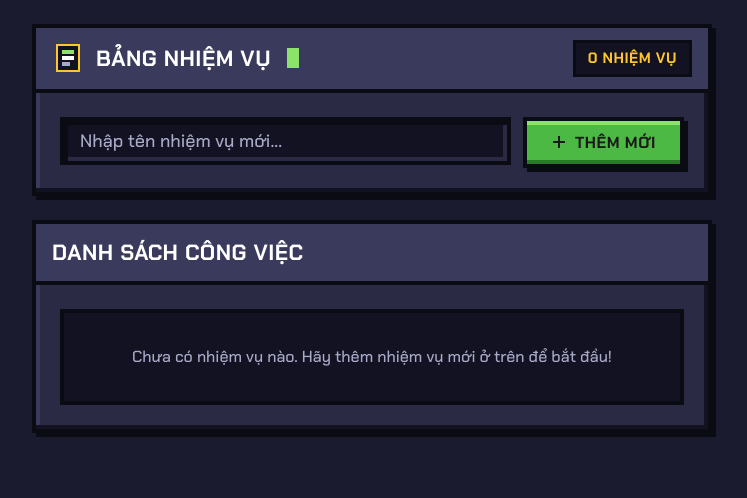
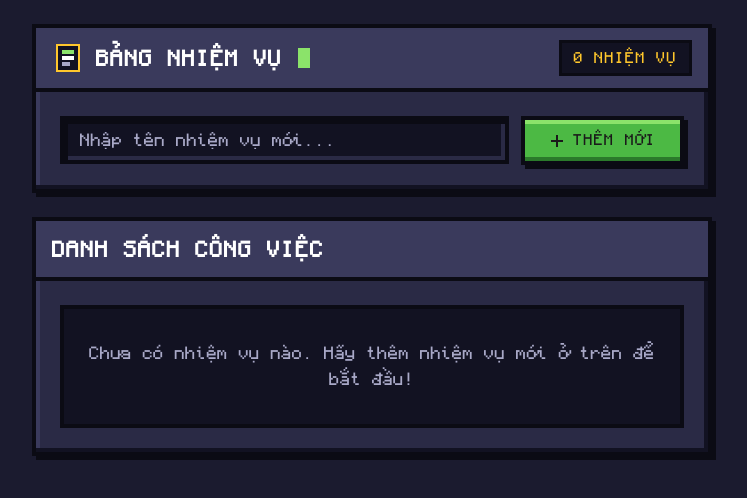
Before and after one commit to TienThanhUs/TodoAppBasic-NMCNPM, a website: page public/index.html in a window 1280 px wide. Shown: the whole page, without its empty margins (268-1015 px from the left). Drawn offline with Linux system fonts and the light colour scheme; no server answers.

Commit message:
doi phong chu

```diff
--- a/public/index.html
+++ b/public/index.html
@@ -8,6 +8,14 @@
   <link rel="preconnect" href="https://fonts.gstatic.com" crossorigin>
   <link href="https://fonts.googleapis.com/css2?family=Chakra+Petch:wght@500;600;700&family=Pixelify+Sans:wght@600;700&display=swap" rel="stylesheet">
   <style>
+    @font-face {
+      font-family: 'MinecraftVN';
+      src: url('/fonts/Pixelcraft.otf') format('opentype');
+      font-weight: normal;
+      font-style: normal;
+      font-display: swap;
+    }
+
     :root {
       /* ---------- Màu nền ---------- */
       --bg-page:        #1b1b2f;   /* nền trang (xanh đêm đậm) */
@@ -37,9 +45,9 @@
       --space-1: 4px;  --space-2: 8px;  --space-3: 12px;
       --space-4: 16px; --space-5: 24px; --space-6: 32px;
 
-      /* ---------- Font ---------- */
-      --font-pixel: 'Chakra Petch', 'Pixelify Sans', sans-serif; /* tiêu đề, nút, nhãn: vuông vức và cực rõ dấu tiếng Việt */
-      --font-body:  'Chakra Petch', system-ui, -apple-system, sans-serif; /* chữ nội dung dễ đọc */
+      /* ---------- Font Minecraft thuần 100% hỗ trợ tiếng Việt ---------- */
+      --font-pixel: 'MinecraftVN', monospace;
+      --font-body:  'MinecraftVN', monospace;
     }
 
     * {
@@ -65,11 +73,12 @@
       background-color: var(--bg-page);
       color: var(--text);
       font-family: var(--font-body);
-      font-size: 18px;
-      font-weight: 500;
-      line-height: 1.5;
+      font-size: 16px;
+      line-height: 1.6;
       min-height: 100vh;
       padding: var(--space-5) var(--space-4);
+      -webkit-font-smoothing: none;
+      font-smooth: never;
     }
 
     img, svg, canvas, .sprite {
@@ -109,10 +118,9 @@
 
     .panel-title {
       font-family: var(--font-pixel);
-      font-size: 22px;
-      font-weight: 700;
+      font-size: 20px;
       text-transform: uppercase;
-      letter-spacing: 0.5px;
+      letter-spacing: 1px;
       display: flex;
       align-items: center;
       gap: var(--space-3);
@@ -125,15 +133,14 @@
     /* Huy hiệu / Nhãn (Badge) */
     .pixel-badge {
       font-family: var(--font-pixel);
-      font-size: 15px;
-      font-weight: 700;
+      font-size: 14px;
       padding: var(--space-1) var(--space-3);
       border: var(--border-w-sm) solid var(--outline);
       border-radius: 0;
       background: var(--bg-inset);
       color: var(--yellow);
       text-transform: uppercase;
-      letter-spacing: 0.5px;
+      letter-spacing: 1px;
     }
 
     /* Form tạo task */
@@ -165,8 +172,7 @@
       width: 100%;
       height: 48px;
       font-family: var(--font-body);
-      font-size: 18px;
-      font-weight: 500;
+      font-size: 16px;
       color: var(--text);
       background: var(--bg-inset);
       border: var(--border-w) solid var(--outline);
@@ -192,8 +198,7 @@
 
     .error-msg {
       color: var(--red-light);
-      font-size: 15px;
-      font-weight: 600;
+      font-size: 14px;
       margin-top: var(--space-2);
       display: none;
     }
@@ -205,9 +210,8 @@
     /* Nút bấm chuẩn .pixel-btn */
     .pixel-btn {
       font-family: var(--font-pixel);
-      font-size: 16px;
-      font-weight: 700;
-      letter-spacing: 0.5px;
+      font-size: 14px;
+      letter-spacing: 1px;
       line-height: 1.2;
       padding: var(--space-3) var(--space-5);
       min-height: 48px;
@@ -297,7 +301,7 @@
     /* Nút trạng thái task (Checkbox button >= 44x44px) */
     .status-btn {
       padding: var(--space-2) var(--space-3);
-      font-size: 15px;
+      font-size: 13px;
       min-height: 44px;
     }
 
@@ -334,8 +338,7 @@
 
     .task-name {
       font-family: var(--font-body);
-      font-size: 18px;
-      font-weight: 600;
+      font-size: 16px;
       color: var(--text);
       word-break: break-word;
     }
@@ -347,8 +350,7 @@
 
     .task-status-tag {
       font-family: var(--font-pixel);
-      font-size: 14px;
-      font-weight: 700;
+      font-size: 12px;
       padding: var(--space-1) var(--space-2);
       border: var(--border-w-sm) solid var(--outline);
       white-space: nowrap;
```
Also changed, not shown: public/fonts/Pixelcraft.otf (added).
